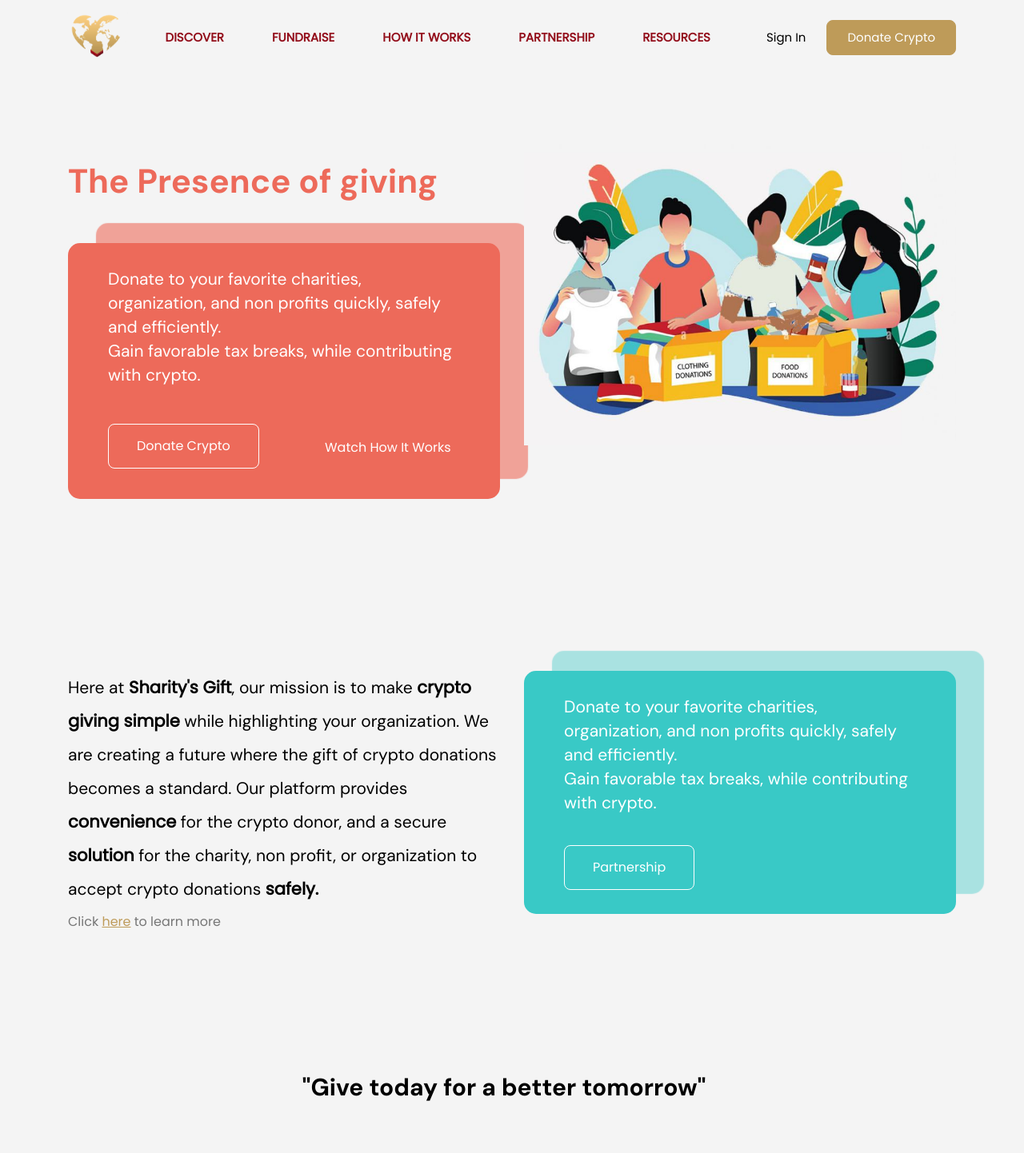
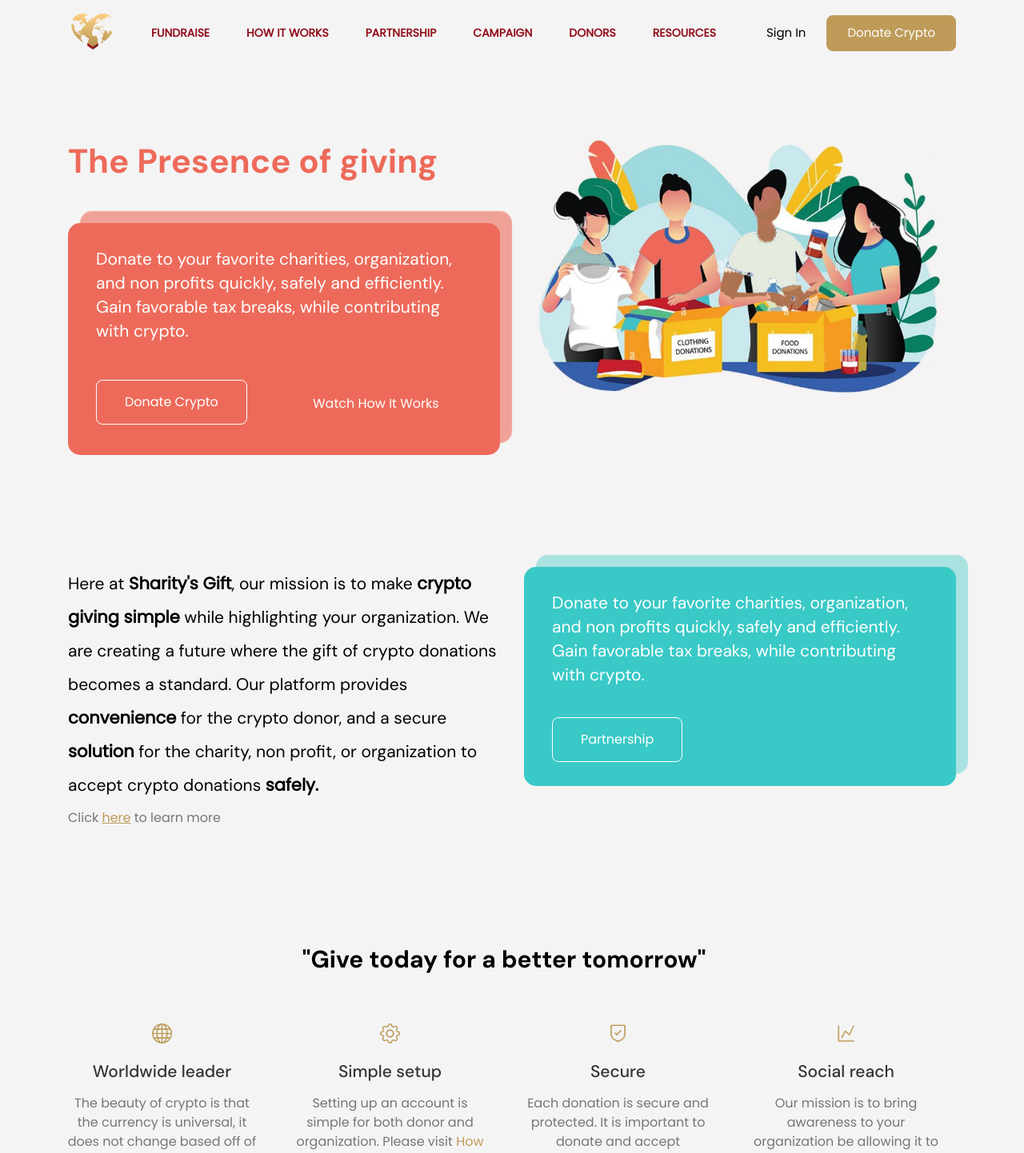
Before and after one commit to igor110055/Sharitygift, a Next.js app: page / in a window 1280 px wide. Shown: the top 1442 px of the page at 80% size. Built offline with nearby package versions, Linux system fonts and the light colour scheme; a web font is replaced by a local one.

Commit message:
fix build error

```diff
--- a/components/banner/Banner2.js
+++ b/components/banner/Banner2.js
@@ -31,7 +31,7 @@
               </Link>
             </div>
           </Col>
-          <Col lg="6" md="6">
+          <Col lg="6" md="6" className="m-b-40">
             <Image src={bannerimg} alt="sharity banner" />
           </Col>
         </Row>
--- a/components/banner/Banner3.js
+++ b/components/banner/Banner3.js
@@ -10,7 +10,7 @@
     <div className="static-slider-head banner2">
       <Container>
         <Row className="">
-          <Col lg="6" md="6" className="align-self-center">
+          <Col lg="6" md="6" className="align-self-center m-b-20">
             <h4 className="subcontent font-light" style={{lineHeight: 2}}>
                 Here at <b className="boldcontent">Sharity's Gift</b>, our mission is to make <b className="boldcontent">crypto giving simple</b> while highlighting your organization. We are creating a future where the gift of crypto donations becomes a standard. Our platform provides <b className="boldcontent">convenience</b> for the crypto donor, and a secure <b className="boldcontent">solution</b> for the charity, non profit, or organization to accept crypto donations <b className="boldcontent">safely.</b>
             </h4>
@@ -23,7 +23,7 @@
               >here</a> to learn more
 
           </Col>
-          <Col lg="6" md="6">
+          <Col lg="6" md="6" className="m-b-40">
             {/* <Image
               src={fundraisingimg}
               alt="fundraising banner"
--- a/components/basic/fundraise-card.js
+++ b/components/basic/fundraise-card.js
@@ -15,13 +15,13 @@
         <Container>
             <Row className="justify-content-center m-b-30">
                 <Col md="7" className="text-center">
-                    <h2 className="text-black font-bold">"Give today for a better tomorrow"</h2>
+                    <h2 className="text-black font-bold">&quot;Give today for a better tomorrow&quot;</h2>
                 </Col>
             </Row>
         </Container>
       <Container>
         <Row>
-            <Col lg="4" sm="6" xs="12" className="align-center p-5" >
+            <Col lg="3" sm="6" xs="12" className="align-center p-4" >
                 <Image
                 src={img1}
                 width={25}
@@ -35,7 +35,7 @@
                     The beauty of crypto is that the currency is universal, it does not change based off of country. You can donate crypto all over the world in minutes!
                 </p>
             </Col>
-            <Col lg="4" sm="6" xs="12" className="align-center p-5" >
+            <Col lg="3" sm="6" xs="12" className="align-center p-4" >
                 <Image
                 src={img2}
                 width={25}
@@ -50,7 +50,7 @@
                 className="">How it works</a> to learn more.
                 </p>
             </Col>
-            <Col lg="4" sm="6" xs="12" className="align-center p-5" >
+            <Col lg="3" sm="6" xs="12" className="align-center p-4" >
                 <Image
                 src={img3}
                 width={25}
@@ -61,24 +61,10 @@
                 <p className="m-t-15 m-b-0"></p>
                 <h4 className="boldcontent">Secure</h4>
                 <p className="m-t-15 m-b-0">
-                    Each donation is secure and protected It's important to donate and accept donations on our direct website to prevent potential scams.
+                    Each donation is secure and protected. It is important to donate and accept donations on our direct website to prevent potential scams.
                 </p>
             </Col>
-            <Col lg="4" sm="6" xs="12" className="align-center p-5" style={{visibility: "hidden"}} >
-                <Image
-                src={img4}
-                width={25}
-                height={25}
-                alt="icon-mobile"
-                className="img-responsive img-rounded"
-                />
-                <p className="m-t-15 m-b-0"></p>
-                <h4 className="boldcontent">Mobile app</h4>
-                <p className="m-t-15 m-b-0">
-                    Lorem ipsum dolor sit amet, consectetur adipiscing elit, sed do eiusmod tempor incididunt ut labore et dolore magna aliqua. Ut enim ad minim
-                </p>
-            </Col>
-            <Col lg="4" sm="6" xs="12" className="align-center p-5" >
+            <Col lg="3" sm="6" xs="12" className="align-center p-4" >
                 <Image
                 src={img5}
                 width={25}
@@ -90,20 +76,6 @@
                 <h4 className="boldcontent">Social reach</h4>
                 <p className="m-t-15 m-b-0">
                     Our mission is to bring awareness to your organization be allowing it to be viewed by perspective donors all over the world.
-                </p>
-            </Col>
-            <Col lg="4" sm="6" xs="12" className="align-center p-5" style={{visibility: "hidden"}} >
-                <Image
-                src={img6}
-                width={25}
-                height={25}
-                alt="icon-expert"
-                className="img-responsive img-rounded"
-                />
-                <p className="m-t-15 m-b-0"></p>
-                <h4 className="boldcontent">Expert advice</h4>
-                <p className="m-t-15 m-b-0">
-                    Lorem ipsum dolor sit amet, consectetur adipiscing elit, sed do eiusmod tempor incididunt ut labore et dolore magna aliqua. Ut enim ad minim
                 </p>
             </Col>
         </Row>
--- a/layout/header/Header.js
+++ b/layout/header/Header.js
@@ -37,19 +37,6 @@
             >
               <Nav navbar className="ml-auto mr-auto">
                 <NavItem>
-                  <Link href="/">
-                    <a
-                      className={
-                        router.pathname == "/"
-                          ? "text-danger nav-link"
-                          : "nav-link"
-                      }
-                    >
-                      DISCOVER
-                    </a>
-                  </Link>
-                </NavItem>
-                <NavItem>
                   <Link href="/fundraisers">
                     <a
                       className={
@@ -85,6 +72,32 @@
                       }
                     >
                       PARTNERSHIP
+                    </a>
+                  </Link>
+                </NavItem>
+                <NavItem>
+                  <Link href="/campaigns">
+                    <a
+                      className={
+                        router.pathname == "/campaigns"
+                          ? "text-danger nav-link"
+                          : "nav-link"
+                      }
+                    >
+                      CAMPAIGN
+                    </a>
+                  </Link>
+                </NavItem>
+                <NavItem>
+                  <Link href="/donors">
+                    <a
+                      className={
+                        router.pathname == "/donors"
+                          ? "text-danger nav-link"
+                          : "nav-link"
+                      }
+                    >
+                      DONORS
                     </a>
                   </Link>
                 </NavItem>
--- a/styles/scss/_app.scss
+++ b/styles/scss/_app.scss
@@ -2003,19 +2003,29 @@
 }
 
 .home-banner-1 {
-  padding: 30px 50px;
+  padding: 30px 35px;
   background-color: $homeprimary;
   color: $white !important;
-  box-shadow: 35px -25px 1px rgba(237, 106, 90, 0.6);
+  box-shadow: 15px -15px 1px rgba(237, 106, 90, 0.6);
   border-radius: 15px;
 }
 
 .home-banner-2 {
-  padding: 30px 50px;
+  padding: 30px 35px;
   background-color: $homesecondary;
   color: $white !important;
-  box-shadow: 35px -25px 1px rgba(57, 201, 198, 0.4);
+  box-shadow: 15px -15px 1px rgba(57, 201, 198, 0.4);
   border-radius: 15px;
+}
+
+@media (max-width: 768px) {
+  .home-banner-1 {
+    padding: 30px 10px;
+    background-color: $homeprimary;
+    color: $white !important;
+    box-shadow: 15px -15px 1px rgba(237, 106, 90, 0.6);
+    border-radius: 15px;
+  }
 }
 
 .text-homeprimary {
--- a/styles/scss/_common.scss
+++ b/styles/scss/_common.scss
@@ -27,12 +27,12 @@
 
   .navbar-nav {
     .nav-link {
-      padding: 35px 15px;
+      // padding: 35px 15px;
       color: $danger;
       transition-duration: 0.2s;
       font-family: 'Poppins';
       font-weight: bold;
-      font-size: 15px;
+      font-size: 14px;
       white-space: nowrap;
     }
     .nav-item {
@@ -71,7 +71,7 @@
 }
 
 .static-slider-head {
-  min-height: 600px;
+  min-height: 520px;
   display: flex;
 
   background-color: $bodycolor;
```
